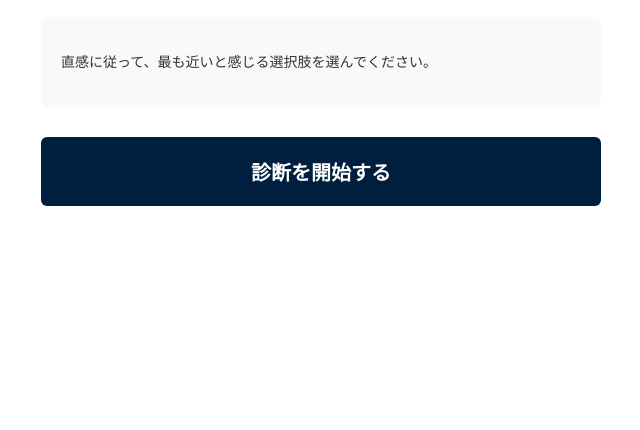
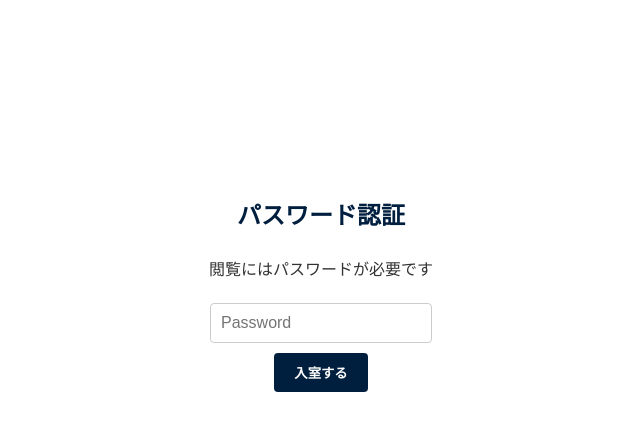
Before and after one commit to tojotokiaki/seikaku-shindan, a plain HTML site: page index.html in a window 1280 px wide. Shown: the part 116-546 px from the top of the page, without its empty margins (319-959 px from the left). Drawn offline with Linux system fonts and the light colour scheme.

Commit message:
Update index.html

```diff
--- a/index.html
+++ b/index.html
@@ -1,6 +1,7 @@
 <!DOCTYPE html>
 <html lang="ja">
 <head>
+    <meta name="robots" content="noindex, nofollow">
 <meta charset="UTF-8">
 <meta name="viewport" content="width=device-width, initial-scale=1.0">
 <title>性格類型診断テスト</title>
@@ -162,7 +163,13 @@
 </style>
 </head>
 <body>
-
+    <div id="login-overlay" style="position:fixed; top:0; left:0; width:100%; height:100%; background:#fff; z-index:9999; display:flex; flex-direction:column; align-items:center; justify-content:center; text-align:center;">
+    <h2 style="color:#001f3f; margin-bottom:10px;">パスワード認証</h2>
+    <p style="margin-bottom:20px;">閲覧にはパスワードが必要です</p>
+    <input type="password" id="pass-input" placeholder="Password" style="padding:10px; font-size:16px; width:200px; margin-bottom:10px; border:1px solid #ccc; border-radius:4px;">
+    <button onclick="checkPass()" style="background:#001f3f; color:white; padding:10px 20px; border:none; border-radius:4px; font-weight:bold; cursor:pointer;">入室する</button>
+    <p id="error-msg" style="color:red; font-size:14px; margin-top:10px; display:none;">パスワードが違います</p>
+</div>
 <div class="container">
     <div id="screen-start">
         <h1>性格類型診断テスト</h1>
@@ -203,6 +210,21 @@
 </div>
 
 <script>
+// ▼▼▼ パスワード処理（ここから） ▼▼▼
+    const SECRET_PASS = "warc"; // ★ここに好きなパスワードを入れる
+
+    function checkPass() {
+        const input = document.getElementById('pass-input').value;
+        if(input === SECRET_PASS) {
+            // 正解ならカバーを消す
+            document.getElementById('login-overlay').style.display = 'none';
+        } else {
+            // 不正解ならエラーを表示
+            document.getElementById('error-msg').style.display = 'block';
+        }
+    }
+    // ▲▲▲ パスワード処理（ここまで） ▲▲▲
+
     // ==========================================
     // データ定義
     // ==========================================
```
